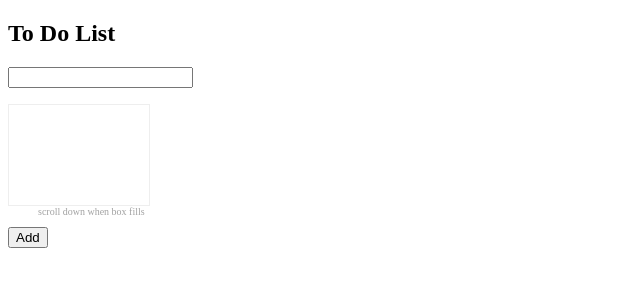
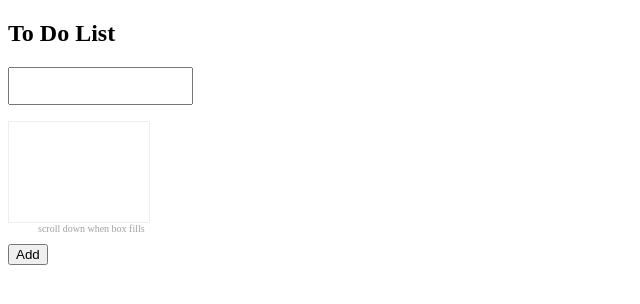
Before and after one commit to lcdonaldson/Todo_List, a plain HTML site: page todolist.html in a window 1280 px wide. Shown: the whole page, without its empty margins (0-640 px from the left). Drawn offline with nearby package versions, Linux system fonts and the light colour scheme.

Commit message:
Update main.css

```diff
--- a/main.css
+++ b/main.css
@@ -12,3 +12,7 @@ p {
   color: #A2A2A2;
   font-size: 10px;
 }
+
+input {
+  min-height: 2rem;
+}
```
